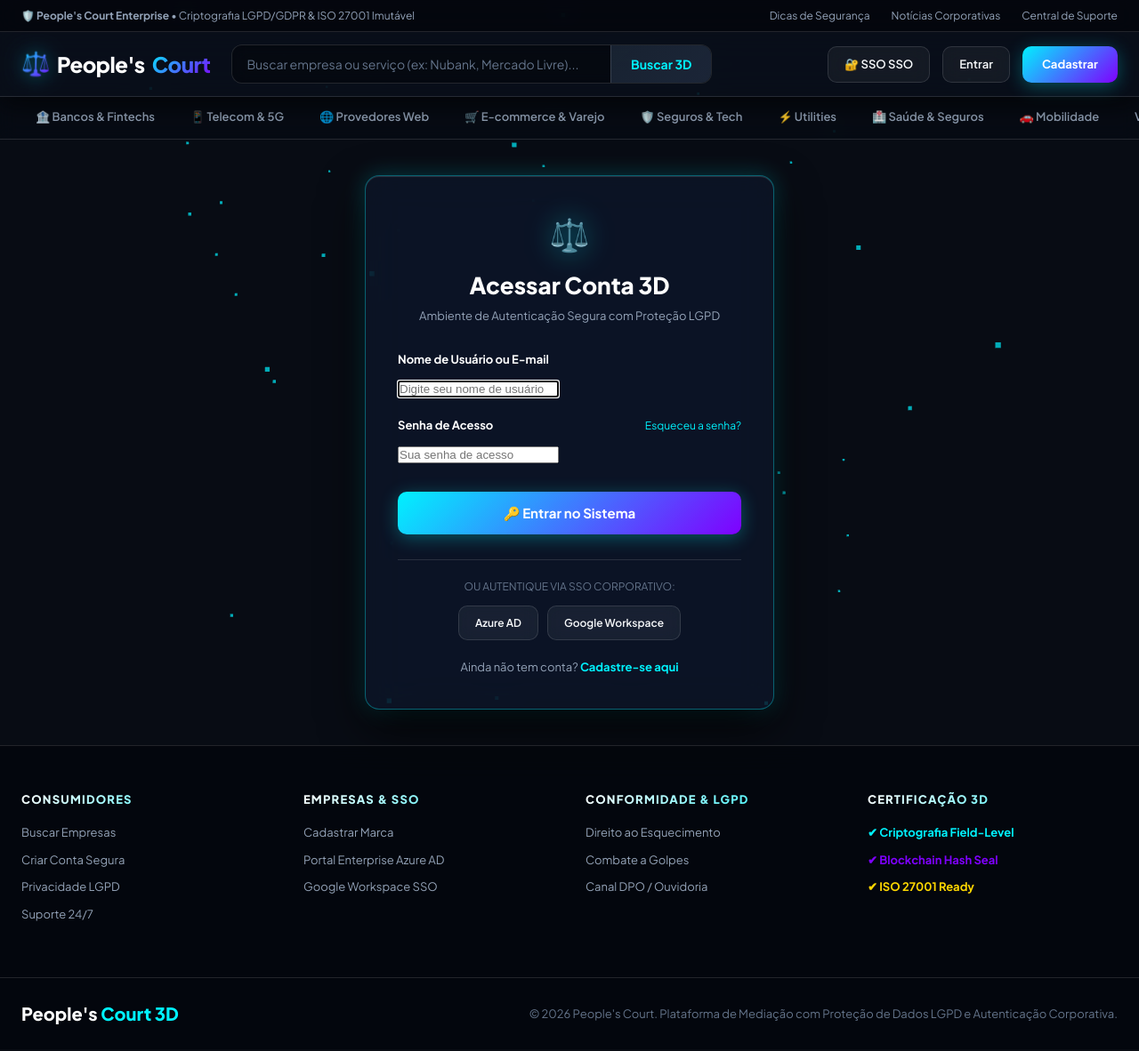
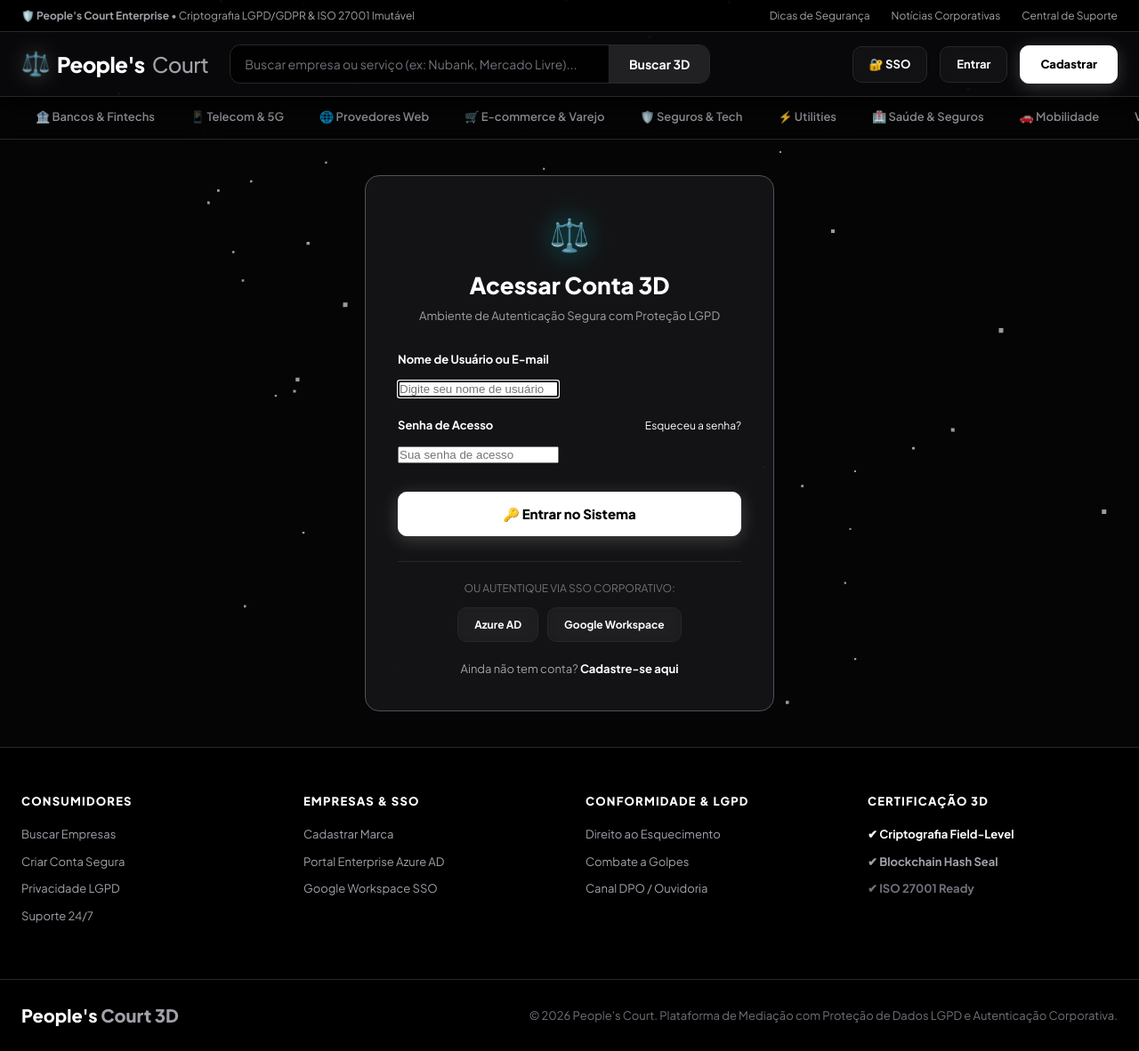
Before and after one commit to ZzftmzZ/People-s-Court, a Django app: page /login/?next=/dashboard/ in a window 1280 px wide. Shown: the whole page at 89% size. Before the commit the page ends 1152 px from the top, so only its background shows below. Run offline with Django 4.2, Linux system fonts and the light colour scheme.

Commit message:
style: Dark Minimalist Monochrome 3D Design System (Milweb & Spylt GSAP inspiration)

```diff
--- a/templates/base.html
+++ b/templates/base.html
@@ -3,13 +3,13 @@
 <head>
     <meta charset="UTF-8">
     <meta name="viewport" content="width=device-width, initial-scale=1.0">
-    <title>{% block title %}People's Court - Plataforma 3D Corporativa de Resolução de Conflitos{% endblock %}</title>
-    <meta name="description" content="{% block meta_description %}People's Court - Resolução de Conflitos, Segurança Corporativa, Criptografia LGPD e Inteligência de Reputação.{% endblock %}">
+    <title>{% block title %}People's Court 3D - Plataforma Dark Minimalista de Resolução de Conflitos{% endblock %}</title>
+    <meta name="description" content="{% block meta_description %}People's Court - Resolução de Conflitos, Segurança Corporativa, Criptografia LGPD e Inteligência de Reputação em Design Dark Minimalista 3D.{% endblock %}">
 
     <!-- Google Fonts: Plus Jakarta Sans & Inter -->
     <link rel="preconnect" href="https://fonts.googleapis.com">
     <link rel="preconnect" href="https://fonts.gstatic.com" crossorigin>
-    <link href="https://fonts.googleapis.com/css2?family=Plus+Jakarta+Sans:wght@400;500;600;700;800&family=Inter:wght@400;500;600;700;800&display=swap" rel="stylesheet">
+    <link href="https://fonts.googleapis.com/css2?family=Plus+Jakarta+Sans:wght@400;500;600;700;800;900&family=Inter:wght@400;500;600;700;800&display=swap" rel="stylesheet">
 
     <!-- Three.js (3D WebGL Library) -->
     <script src="https://cdnjs.cloudflare.com/ajax/libs/three.js/r128/three.min.js"></script>
@@ -18,29 +18,28 @@
         *, *::before, *::after { box-sizing: border-box; margin: 0; padding: 0; }
 
         :root {
-            /* ── ENTERPRISE DARK 3D GLASS PALETTE ── */
-            --pc-black:     #04070d;
-            --pc-bg:        #080c14;
-            --pc-surface:   rgba(15, 23, 42, 0.7);
-            --pc-surface-2: rgba(30, 41, 59, 0.8);
-            --pc-border:    rgba(255, 255, 255, 0.12);
-            --pc-border-glow: rgba(0, 242, 254, 0.35);
-            --pc-text:      #f8fafc;
-            --pc-muted:     #94a3b8;
-            --pc-subtle:    #64748b;
+            /* ── DARK MINIMALIST MONOCHROME 3D PALETTE (MILWEB / SPYLT GSAP STYLE) ── */
+            --pc-black:     #000000;
+            --pc-bg:        #050505;
+            --pc-surface:   rgba(24, 24, 27, 0.75);
+            --pc-surface-2: rgba(39, 39, 42, 0.85);
+            --pc-border:    #27272a;
+            --pc-border-glow: #52525b;
+            --pc-text:      #ffffff;
+            --pc-muted:     #a1a1aa;
+            --pc-subtle:    #71717a;
             --pc-white:     #ffffff;
 
-            --pc-cyan:      #00f2fe;
-            --pc-violet:    #7f00ff;
-            --pc-gold:      #ffd700;
-            --pc-green:     #10b981;
+            --pc-cyan:      #ffffff;
+            --pc-violet:    #a1a1aa;
+            --pc-gold:      #e4e4e7;
+            --pc-green:     #22c55e;
             --pc-red:       #ef4444;
             --pc-yellow:    #f59e0b;
             --pc-blue:      #3b82f6;
 
-            --pc-glass-shadow: 0 20px 50px rgba(0, 0, 0, 0.8), inset 0 1px 1px rgba(255, 255, 255, 0.15);
-            --pc-glow-cyan: 0 0 25px rgba(0, 242, 254, 0.25);
-            --pc-glow-violet: 0 0 25px rgba(127, 0, 255, 0.3);
+            --pc-glass-shadow: 0 20px 50px rgba(0, 0, 0, 0.95), inset 0 1px 1px rgba(255, 255, 255, 0.15);
+            --pc-glow-white: 0 0 25px rgba(255, 255, 255, 0.2);
         }
 
         html { scroll-behavior: smooth; }
@@ -73,7 +72,7 @@
 
         /* ─── TOP BAR ─── */
         .top-bar {
-            background: rgba(4, 7, 13, 0.85);
+            background: rgba(0, 0, 0, 0.9);
             backdrop-filter: blur(12px);
             color: var(--pc-muted);
             font-size: 12px;
@@ -90,18 +89,18 @@
             align-items: center;
         }
         .top-bar a { color: var(--pc-muted); }
-        .top-bar a:hover { color: var(--pc-cyan); text-shadow: 0 0 10px rgba(0, 242, 254, 0.5); }
+        .top-bar a:hover { color: var(--pc-white); text-shadow: 0 0 10px rgba(255, 255, 255, 0.5); }
         .top-bar-links { display: flex; gap: 24px; }
 
-        /* ─── NAVBAR GLASS 3D ─── */
+        /* ─── NAVBAR GLASS 3D (DARK MONOCHROME) ─── */
         .navbar {
-            background: rgba(10, 15, 26, 0.75);
+            background: rgba(10, 10, 12, 0.85);
             backdrop-filter: blur(20px) saturate(180%);
             border-bottom: 1px solid var(--pc-border);
             position: sticky;
             top: 0;
             z-index: 100;
-            box-shadow: 0 10px 30px rgba(0,0,0,0.6);
+            box-shadow: 0 10px 30px rgba(0,0,0,0.9);
         }
         .navbar-inner {
             max-width: 1280px;
@@ -114,7 +113,7 @@
         }
         .navbar-logo {
             font-size: 24px;
-            font-weight: 800;
+            font-weight: 900;
             color: var(--pc-white);
             letter-spacing: -0.5px;
             display: flex;
@@ -122,14 +121,12 @@
             gap: 8px;
         }
         .navbar-logo span {
-            background: linear-gradient(135deg, var(--pc-cyan), var(--pc-violet));
-            -webkit-background-clip: text;
-            -webkit-text-fill-color: transparent;
-            font-weight: 900;
+            color: var(--pc-muted);
+            font-weight: 500;
         }
         .navbar-logo-icon {
             font-size: 26px;
-            filter: drop-shadow(0 0 10px rgba(0,242,254,0.6));
+            filter: drop-shadow(0 0 10px rgba(255,255,255,0.4));
             animation: float3d 3s ease-in-out infinite;
         }
         @keyframes float3d {
@@ -146,12 +143,12 @@
             border-radius: 12px;
             overflow: hidden;
             transition: all 0.3s cubic-bezier(0.4, 0, 0.2, 1);
-            background: rgba(4, 7, 13, 0.6);
+            background: rgba(0, 0, 0, 0.8);
             backdrop-filter: blur(10px);
         }
         .navbar-search:focus-within {
-            border-color: var(--pc-cyan);
-            box-shadow: var(--pc-glow-cyan);
+            border-color: var(--pc-white);
+            box-shadow: var(--pc-glow-white);
             transform: translateY(-1px);
         }
         .navbar-search input {
@@ -166,8 +163,8 @@
         }
         .navbar-search input::placeholder { color: var(--pc-subtle); }
         .navbar-search button {
-            background: linear-gradient(135deg, var(--pc-surface-2), rgba(30, 41, 59, 0.9));
-            color: var(--pc-cyan);
+            background: var(--pc-surface-2);
+            color: var(--pc-white);
             border: none;
             border-left: 1px solid var(--pc-border);
             padding: 12px 22px;
@@ -187,15 +184,15 @@
             margin-left: auto;
         }
 
-        /* ── BUTTONS 3D ── */
+        /* ── BUTTONS MONOCHROME 3D ── */
         .btn-ghost {
-            background: rgba(255, 255, 255, 0.05);
+            background: rgba(255, 255, 255, 0.04);
             border: 1px solid var(--pc-border);
             color: var(--pc-text);
             padding: 9px 18px;
             border-radius: 10px;
             font-size: 13px;
-            font-weight: 600;
+            font-weight: 700;
             backdrop-filter: blur(10px);
             transition: all 0.3s cubic-bezier(0.175, 0.885, 0.32, 1.275);
             display: inline-flex;
@@ -203,31 +200,33 @@
             gap: 6px;
         }
         .btn-ghost:hover {
-            border-color: var(--pc-cyan);
-            color: var(--pc-cyan);
+            border-color: var(--pc-white);
+            color: var(--pc-white);
             transform: translateY(-2px) scale(1.02);
-            box-shadow: 0 6px 20px rgba(0, 242, 254, 0.2);
+            box-shadow: 0 6px 20px rgba(255, 255, 255, 0.15);
         }
         .btn-primary {
-            background: linear-gradient(135deg, var(--pc-cyan), var(--pc-violet));
-            color: #ffffff;
-            border: none;
+            background: #ffffff;
+            color: #000000;
+            border: 1px solid #ffffff;
             padding: 10px 22px;
             border-radius: 10px;
             font-size: 13px;
-            font-weight: 700;
-            box-shadow: 0 4px 20px rgba(0, 242, 254, 0.3);
+            font-weight: 800;
+            box-shadow: 0 4px 20px rgba(255, 255, 255, 0.2);
             transition: all 0.3s cubic-bezier(0.175, 0.885, 0.32, 1.275);
             display: inline-flex;
             align-items: center;
             gap: 6px;
         }
         .btn-primary:hover {
+            background: #e4e4e7;
+            border-color: #e4e4e7;
             transform: translateY(-3px) scale(1.03);
-            box-shadow: 0 8px 30px rgba(127, 0, 255, 0.5), 0 0 15px rgba(0, 242, 254, 0.6);
+            box-shadow: 0 8px 30px rgba(255, 255, 255, 0.35);
         }
         .btn-danger {
-            background: linear-gradient(135deg, #ef4444, #dc2626);
+            background: #ef4444;
             color: #fff;
             border: none;
             padding: 10px 22px;
@@ -238,16 +237,17 @@
             transition: all 0.3s ease;
         }
         .btn-danger:hover {
+            background: #dc2626;
             transform: translateY(-2px);
             box-shadow: 0 8px 25px rgba(239, 68, 68, 0.6);
         }
 
         .user-greeting { font-size: 13px; color: var(--pc-muted); }
-        .user-greeting strong { color: var(--pc-cyan); font-weight: 700; }
+        .user-greeting strong { color: var(--pc-white); font-weight: 700; }
 
         /* ─── CATEGORY BAR GLASS ─── */
         .category-bar {
-            background: rgba(8, 12, 20, 0.6);
+            background: rgba(5, 5, 5, 0.8);
             backdrop-filter: blur(10px);
             border-bottom: 1px solid var(--pc-border);
         }
@@ -408,7 +407,7 @@
 
         /* ─── FOOTER ─── */
         .footer {
-            background: rgba(4, 7, 13, 0.95);
+            background: rgba(0, 0, 0, 0.95);
             backdrop-filter: blur(20px);
             border-top: 1px solid var(--pc-border);
             color: var(--pc-subtle);
@@ -432,14 +431,11 @@
             margin-bottom: 16px;
             text-transform: uppercase;
             letter-spacing: 1.2px;
-            background: linear-gradient(135deg, var(--pc-white), var(--pc-cyan));
-            -webkit-background-clip: text;
-            -webkit-text-fill-color: transparent;
         }
         .footer-col ul { list-style: none; }
         .footer-col li { margin-bottom: 10px; }
         .footer-col a { color: var(--pc-muted); }
-        .footer-col a:hover { color: var(--pc-cyan); padding-left: 4px; }
+        .footer-col a:hover { color: var(--pc-white); padding-left: 4px; }
         .footer-bottom {
             border-top: 1px solid var(--pc-border);
             padding: 24px;
@@ -456,7 +452,7 @@
             font-weight: 900;
             color: var(--pc-white);
         }
-        .footer-logo span { color: var(--pc-cyan); }
+        .footer-logo span { color: var(--pc-muted); }
 
         @media (max-width: 768px) {
             .navbar-inner { gap: 12px; }
@@ -517,7 +513,7 @@
                         <button type="submit" class="btn-ghost">Sair</button>
                     </form>
                 {% else %}
-                    <a href="{% url 'core:sso_login' 'azure' %}" class="btn-ghost" title="SSO Azure AD">🔐 SSO SSO</a>
+                    <a href="{% url 'core:sso_login' 'azure' %}" class="btn-ghost" title="SSO Azure AD">🔐 SSO</a>
                     <a href="{% url 'core:login' %}" class="btn-ghost">Entrar</a>
                     <a href="{% url 'core:signup' %}" class="btn-primary">Cadastrar</a>
                 {% endif %}
@@ -621,9 +617,9 @@
             <div class="footer-col">
                 <h4>Certificação 3D</h4>
                 <ul>
-                    <li><span style="color: var(--pc-cyan); font-weight: 700;">✔ Criptografia Field-Level</span></li>
-                    <li><span style="color: var(--pc-violet); font-weight: 700;">✔ Blockchain Hash Seal</span></li>
-                    <li><span style="color: var(--pc-gold); font-weight: 700;">✔ ISO 27001 Ready</span></li>
+                    <li><span style="color: var(--pc-white); font-weight: 700;">✔ Criptografia Field-Level</span></li>
+                    <li><span style="color: var(--pc-muted); font-weight: 700;">✔ Blockchain Hash Seal</span></li>
+                    <li><span style="color: var(--pc-subtle); font-weight: 700;">✔ ISO 27001 Ready</span></li>
                 </ul>
             </div>
         </div>
@@ -648,7 +644,7 @@
             renderer.setPixelRatio(Math.min(window.devicePixelRatio, 2));
 
             // Particles Geometry
-            const particleCount = 80;
+            const particleCount = 90;
             const geometry = new THREE.BufferGeometry();
             const positions = new Float32Array(particleCount * 3);
             const velocities = [];
@@ -659,20 +655,20 @@
                 positions[i * 3 + 2] = (Math.random() - 0.5) * 400;
 
                 velocities.push({
-                    x: (Math.random() - 0.5) * 0.4,
-                    y: (Math.random() - 0.5) * 0.4,
-                    z: (Math.random() - 0.5) * 0.4
+                    x: (Math.random() - 0.5) * 0.3,
+                    y: (Math.random() - 0.5) * 0.3,
+                    z: (Math.random() - 0.5) * 0.3
                 });
             }
 
             geometry.setAttribute('position', new THREE.BufferAttribute(positions, 3));
 
-            // Particle Material
+            // Particle Material (Pure White / Monochrome Nodes)
             const material = new THREE.PointsMaterial({
-                color: 0x00f2fe,
-                size: 3.5,
+                color: 0xffffff,
+                size: 3.0,
                 transparent: true,
-                opacity: 0.7
+                opacity: 0.6
             });
 
             const particles = new THREE.Points(geometry, material);
@@ -681,8 +677,8 @@
             // Mouse Interaction
             let mouseX = 0, mouseY = 0;
             document.addEventListener('mousemove', (e) => {
-                mouseX = (e.clientX - window.innerWidth / 2) * 0.05;
-                mouseY = (e.clientY - window.innerHeight / 2) * 0.05;
+                mouseX = (e.clientX - window.innerWidth / 2) * 0.04;
+                mouseY = (e.clientY - window.innerHeight / 2) * 0.04;
             });
 
             // Resize listener
@@ -708,15 +704,15 @@
                 particles.geometry.attributes.position.needsUpdate = true;
 
                 scene.rotation.y += 0.001;
-                scene.rotation.x += (mouseY * 0.0005 - scene.rotation.x) * 0.05;
-                scene.rotation.y += (mouseX * 0.0005 - scene.rotation.y) * 0.05;
+                scene.rotation.x += (mouseY * 0.0004 - scene.rotation.x) * 0.05;
+                scene.rotation.y += (mouseX * 0.0004 - scene.rotation.y) * 0.05;
 
                 renderer.render(scene, camera);
             }
             animate();
         })();
 
-        // 3D Tilt Card Interactive Effect
+        // 3D Tilt Card Interactive Effect (Milweb & Spylt GSAP Style)
         document.addEventListener('mousemove', (e) => {
             const tiltCards = document.querySelectorAll('.card, .glass-panel-3d');
             tiltCards.forEach(card => {
```
Also changed, not shown: other parts of templates/base.html (+29 -30 lines).
